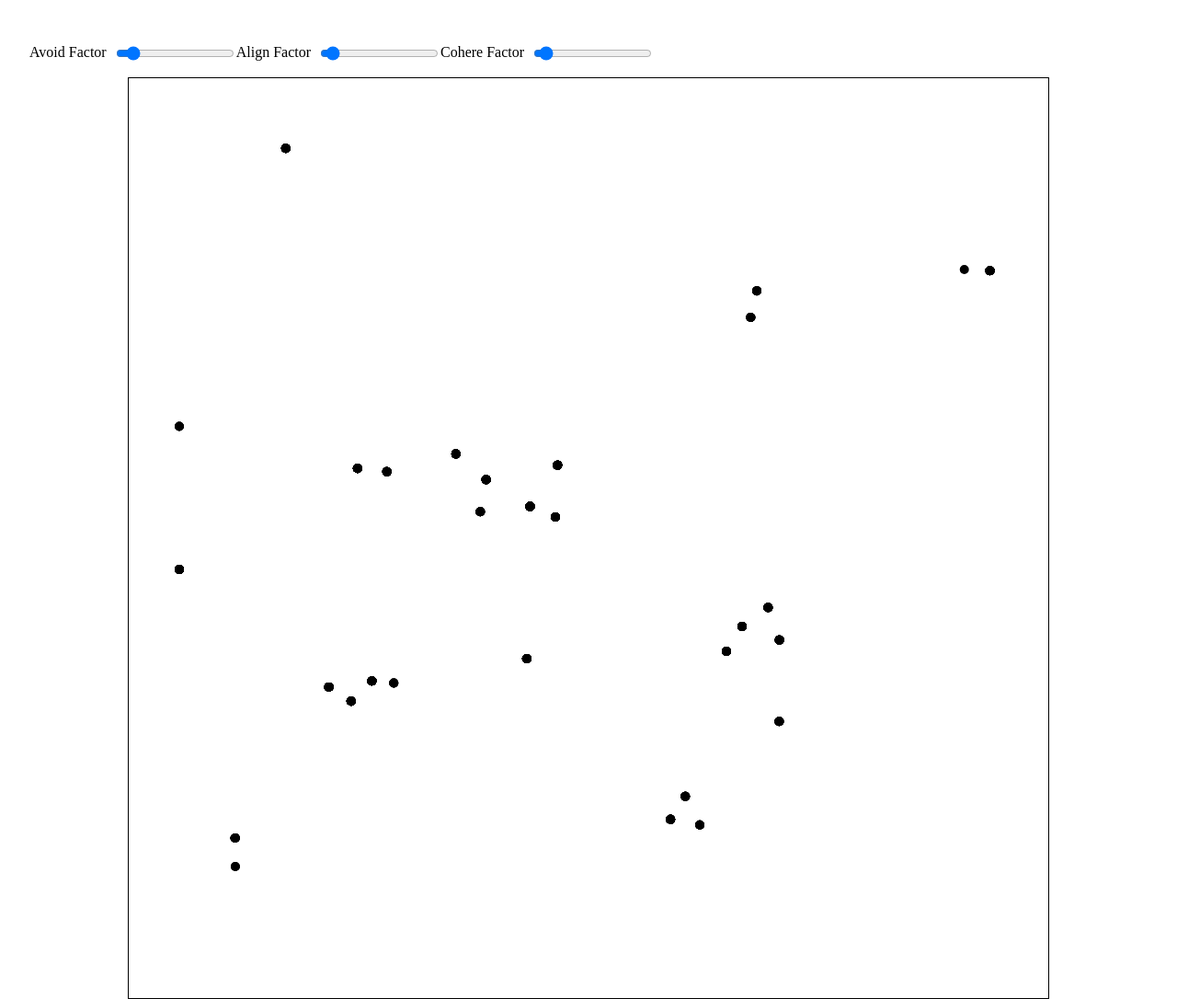
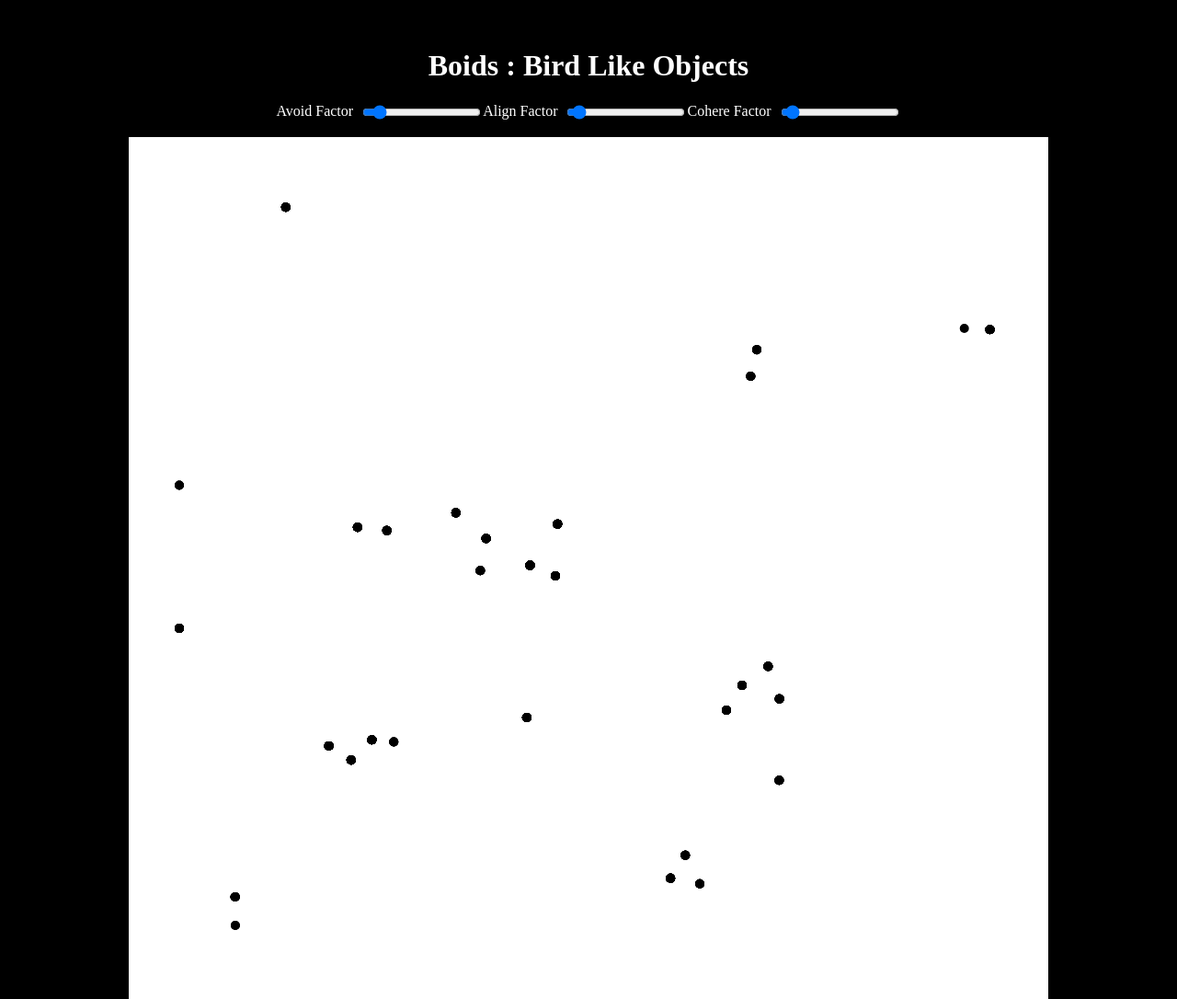
Before and after one commit to harryganz/boids, a website: page index.html in a window 1280 px wide. Shown: the top 1086 px of the page at 92% size. Drawn offline with Linux system fonts and the light colour scheme.

Commit message:
Updates styles

```diff
--- a/boids.css
+++ b/boids.css
@@ -2,6 +2,8 @@ html, body {
 	margin: 0;
 	height: 100%;
 	font-size: 16px;
+	background-color: #000000;
+	color: #ffffff;
 }
 #content {
 	padding: 2em;
@@ -12,6 +14,7 @@ html, body {
 	margin: 0 auto;
 	width: 280px;
 	height: 280px;
+	background-color: #ffffff;
 }
 @media screen and (min-width: 500px) {
 	#canvas {
@@ -31,6 +34,12 @@ html, body {
 		height: 1000px;
 	}
 }
+.align-center {
+	text-align: center;
+}
+.justify-center {
+	justify-content: center;
+}
 .form-group {
 	display: flex;
 	flex-direction: column;
--- a/index.html
+++ b/index.html
@@ -8,7 +8,8 @@
 </head>
 <body>
 	<div id="content">
-		<div class="form-group inline">
+		<h1 class="align-center">Boids : Bird Like Objects</h1>
+		<div class="form-group inline justify-center">
 			<div class="form-item">
 				<label>Avoid Factor</label>
 				<input type="range" min="0" max="100" value="10" id="avoid-factor-input" />
```
